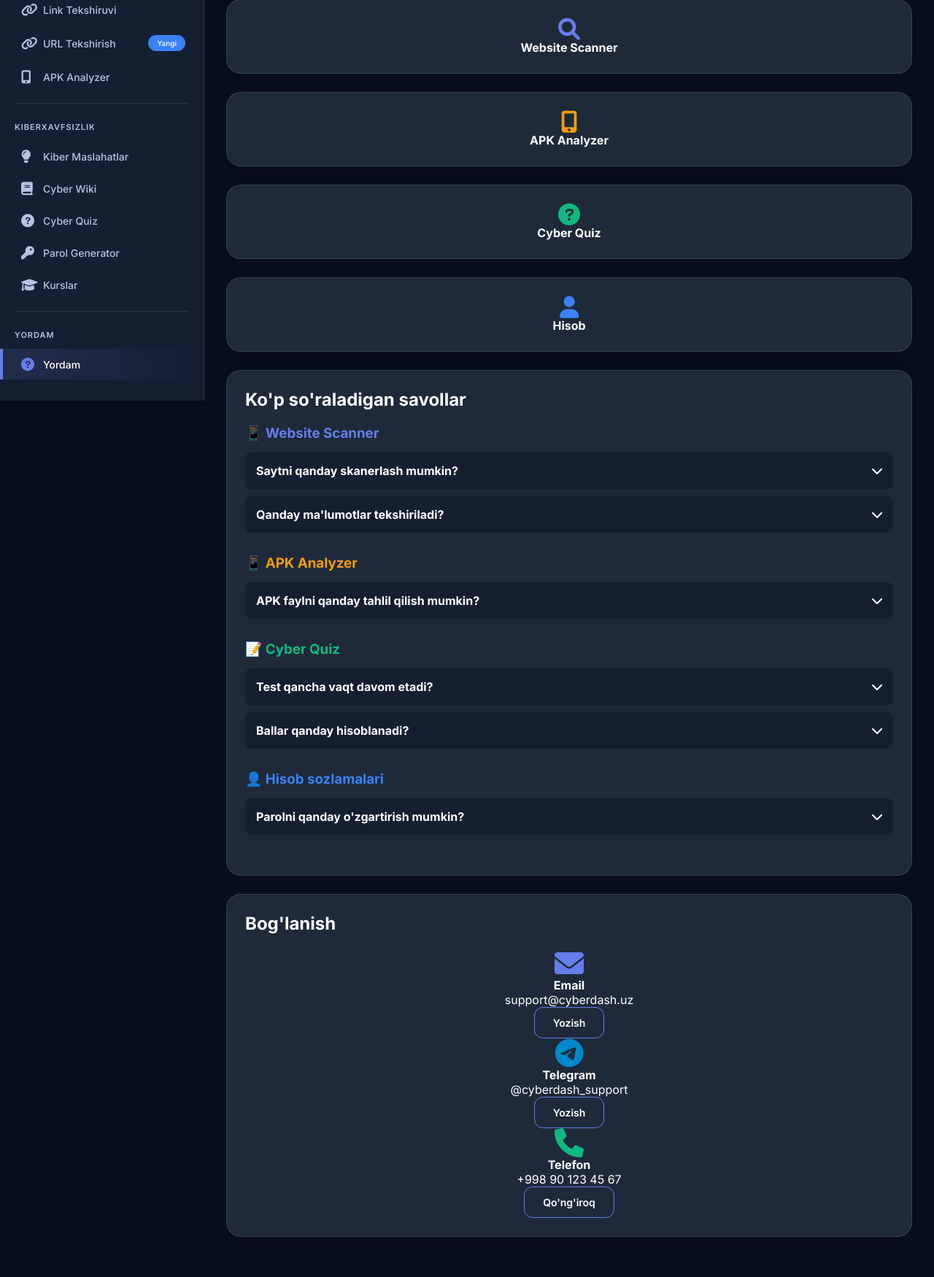
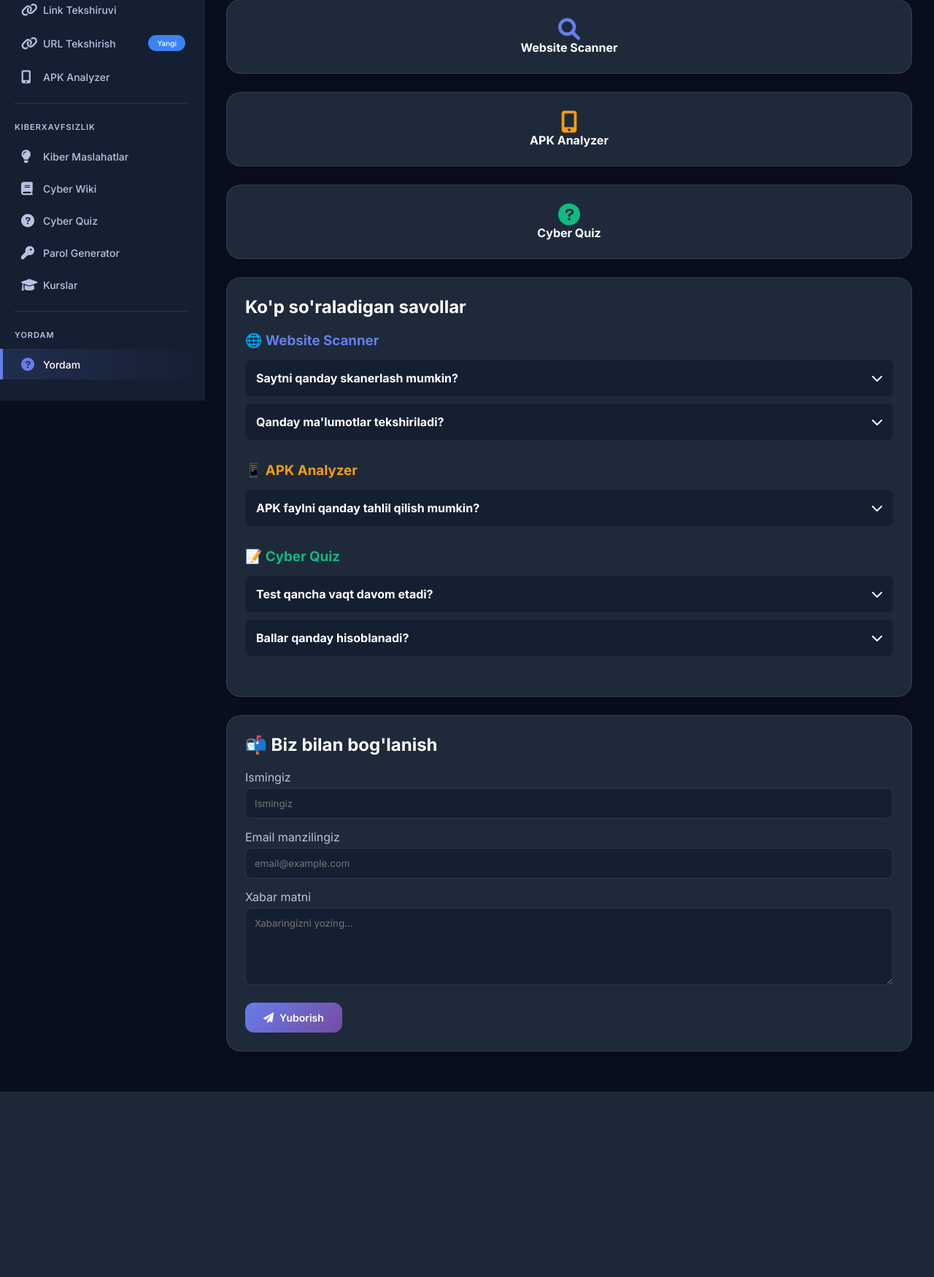
Before and after one commit to ISMATBEK/Sayt_xafsizligi, a Flask app: page /help in a window 1280 px wide. Shown: the part 251-2001 px from the top of the page at 73% size. After the commit the page ends 1747 px from the top, so only its background shows below. Run offline with Flask 3, Linux system fonts and the light colour scheme.

Commit message:
Update help.html

```diff
--- a/Sayt xafsizligi/templates/help.html
+++ b/Sayt xafsizligi/templates/help.html
@@ -15,7 +15,7 @@
 </div>
 
 <!-- Kategoriyalar -->
-<div class="grid-4" style="margin-bottom: 25px;">
+<div class="grid-3" style="margin-bottom: 25px;">
     <div class="card" style="text-align: center; cursor: pointer;" onclick="scrollToSection('scanner')">
         <i class="fas fa-search" style="font-size: 30px; color: var(--accent-primary);"></i>
         <h4>Website Scanner</h4>
@@ -28,18 +28,15 @@
         <i class="fas fa-question-circle" style="font-size: 30px; color: #10b981;"></i>
         <h4>Cyber Quiz</h4>
     </div>
-    <div class="card" style="text-align: center; cursor: pointer;" onclick="scrollToSection('account')">
-        <i class="fas fa-user" style="font-size: 30px; color: var(--info);"></i>
-        <h4>Hisob</h4>
-    </div>
 </div>
 
 <!-- FAQ -->
 <div class="card" id="faq">
     <h2 style="margin-bottom: 20px;">Ko'p so'raladigan savollar</h2>
 
+    <!-- Website Scanner FAQ -->
     <div style="margin-bottom: 30px;" id="scanner">
-        <h3 style="color: var(--accent-primary); margin-bottom: 15px;">📱 Website Scanner</h3>
+        <h3 style="color: var(--accent-primary); margin-bottom: 15px;">🌐 Website Scanner</h3>
 
         <div class="faq-item" style="margin-bottom: 10px;">
             <div style="background: var(--bg-secondary); padding: 15px; border-radius: 8px; cursor: pointer;" onclick="toggleFaq(this)">
@@ -72,6 +69,7 @@
         </div>
     </div>
 
+    <!-- APK Analyzer FAQ -->
     <div style="margin-bottom: 30px;" id="apk">
         <h3 style="color: #f59e0b; margin-bottom: 15px;">📱 APK Analyzer</h3>
 
@@ -89,6 +87,7 @@
         </div>
     </div>
 
+    <!-- Cyber Quiz FAQ -->
     <div style="margin-bottom: 30px;" id="quiz">
         <h3 style="color: #10b981; margin-bottom: 15px;">📝 Cyber Quiz</h3>
 
@@ -122,61 +121,54 @@
             </div>
         </div>
     </div>
-
-    <div style="margin-bottom: 30px;" id="account">
-        <h3 style="color: var(--info); margin-bottom: 15px;">👤 Hisob sozlamalari</h3>
-
-        <div class="faq-item" style="margin-bottom: 10px;">
-            <div style="background: var(--bg-secondary); padding: 15px; border-radius: 8px; cursor: pointer;" onclick="toggleFaq(this)">
-                <div style="display: flex; justify-content: space-between; align-items: center;">
-                    <h4>Parolni qanday o'zgartirish mumkin?</h4>
-                    <i class="fas fa-chevron-down"></i>
-                </div>
-                <div class="faq-answer" style="display: none; margin-top: 15px;">
-                    <p>Sozlamalar bo'limiga o'ting, "Xavfsizlik" qismidan parolingizni o'zgartirishingiz mumkin.</p>
-                </div>
-            </div>
-        </div>
-    </div>
 </div>
 
-<!-- Bog'lanish -->
+<!-- Bog'lanish formasi -->
 <div class="card">
-    <h2 style="margin-bottom: 20px;">Bog'lanish</h2>
-    <div class="grid-3">
-        <div style="text-align: center;">
-            <i class="fas fa-envelope" style="font-size: 40px; color: var(--accent-primary);"></i>
-            <h4>Email</h4>
-            <p>support@cyberdash.uz</p>
-            <button class="btn btn-outline" onclick="window.location.href='mailto:support@cyberdash.uz'">
-                Yozish
-            </button>
+    <h2 style="margin-bottom: 20px;">📬 Biz bilan bog'lanish</h2>
+
+    <div id="contactSuccess" style="display: none; background: rgba(16,185,129,0.1); border: 1px solid #10b981; color: #10b981; padding: 15px; border-radius: 10px; margin-bottom: 20px;">
+        <i class="fas fa-check-circle"></i> <span>Xabaringiz qabul qilindi! Tez orada javob beramiz.</span>
+    </div>
+
+    <div id="contactError" style="display: none; background: rgba(239,68,68,0.1); border: 1px solid #ef4444; color: #ef4444; padding: 15px; border-radius: 10px; margin-bottom: 20px;">
+        <i class="fas fa-exclamation-circle"></i> <span>Xatolik yuz berdi. Iltimos, qayta urinib ko'ring.</span>
+    </div>
+
+    <form id="contactForm">
+        <div style="margin-bottom: 15px;">
+            <label style="display: block; margin-bottom: 5px; color: var(--text-secondary);">Ismingiz</label>
+            <input type="text" id="contactName" placeholder="Ismingiz" required style="width: 100%; padding: 12px; border-radius: 8px; border: 1px solid rgba(255,255,255,0.1); background: var(--bg-secondary); color: var(--text-primary);">
         </div>
-        <div style="text-align: center;">
-            <i class="fab fa-telegram" style="font-size: 40px; color: #0088cc;"></i>
-            <h4>Telegram</h4>
-            <p>@cyberdash_support</p>
-            <button class="btn btn-outline" onclick="window.open('https://t.me/cyberdash_support')">
-                Yozish
-            </button>
+
+        <div style="margin-bottom: 15px;">
+            <label style="display: block; margin-bottom: 5px; color: var(--text-secondary);">Email manzilingiz</label>
+            <input type="email" id="contactEmail" placeholder="email@example.com" required style="width: 100%; padding: 12px; border-radius: 8px; border: 1px solid rgba(255,255,255,0.1); background: var(--bg-secondary); color: var(--text-primary);">
         </div>
-        <div style="text-align: center;">
-            <i class="fas fa-phone" style="font-size: 40px; color: #10b981;"></i>
-            <h4>Telefon</h4>
-            <p>+998 90 123 45 67</p>
-            <button class="btn btn-outline" onclick="window.location.href='tel:+998901234567'">
-                Qo'ng'iroq
-            </button>
+
+        <div style="margin-bottom: 20px;">
+            <label style="display: block; margin-bottom: 5px; color: var(--text-secondary);">Xabar matni</label>
+            <textarea id="contactMessage" rows="5" placeholder="Xabaringizni yozing..." required style="width: 100%; padding: 12px; border-radius: 8px; border: 1px solid rgba(255,255,255,0.1); background: var(--bg-secondary); color: var(--text-primary); resize: vertical;"></textarea>
         </div>
-    </div>
+
+        <button type="submit" class="btn btn-primary" id="contactBtn">
+            <i class="fas fa-paper-plane"></i> Yuborish
+        </button>
+    </form>
 </div>
+
+<style>
+.faq-answer {
+    transition: all 0.3s ease;
+}
+</style>
 
 <script>
 function toggleFaq(element) {
     const answer = element.querySelector('.faq-answer');
     const icon = element.querySelector('.fas.fa-chevron-down');
 
-    if (answer.style.display === 'none') {
+    if (answer.style.display === 'none' || !answer.style.display) {
         answer.style.display = 'block';
         icon.style.transform = 'rotate(180deg)';
     } else {
@@ -202,5 +194,56 @@
         }
     });
 }
+
+// Bog'lanish formasi
+document.getElementById('contactForm').addEventListener('submit', async function(e) {
+    e.preventDefault();
+
+    const name = document.getElementById('contactName').value.trim();
+    const email = document.getElementById('contactEmail').value.trim();
+    const message = document.getElementById('contactMessage').value.trim();
+    const btn = document.getElementById('contactBtn');
+    const successDiv = document.getElementById('contactSuccess');
+    const errorDiv = document.getElementById('contactError');
+
+    if (!name || !email || !message) {
+        errorDiv.querySelector('span').textContent = 'Barcha maydonlarni to\'ldiring!';
+        errorDiv.style.display = 'block';
+        setTimeout(() => { errorDiv.style.display = 'none'; }, 3000);
+        return;
+    }
+
+    btn.disabled = true;
+    btn.innerHTML = '<i class="fas fa-spinner fa-spin"></i> Yuborilmoqda...';
+
+    try {
+        const response = await fetch('/api/contact', {
+            method: 'POST',
+            headers: { 'Content-Type': 'application/json' },
+            body: JSON.stringify({ name, email, message })
+        });
+
+        const data = await response.json();
+
+        if (data.success) {
+            successDiv.style.display = 'block';
+            document.getElementById('contactName').value = '';
+            document.getElementById('contactEmail').value = '';
+            document.getElementById('contactMessage').value = '';
+            setTimeout(() => { successDiv.style.display = 'none'; }, 5000);
+        } else {
+            errorDiv.querySelector('span').textContent = data.error || 'Xatolik yuz berdi';
+            errorDiv.style.display = 'block';
+            setTimeout(() => { errorDiv.style.display = 'none'; }, 3000);
+        }
+    } catch (error) {
+        errorDiv.querySelector('span').textContent = 'Xatolik: ' + error.message;
+        errorDiv.style.display = 'block';
+        setTimeout(() => { errorDiv.style.display = 'none'; }, 3000);
+    } finally {
+        btn.disabled = false;
+        btn.innerHTML = '<i class="fas fa-paper-plane"></i> Yuborish';
+    }
+});
 </script>
 {% endblock %}
```
